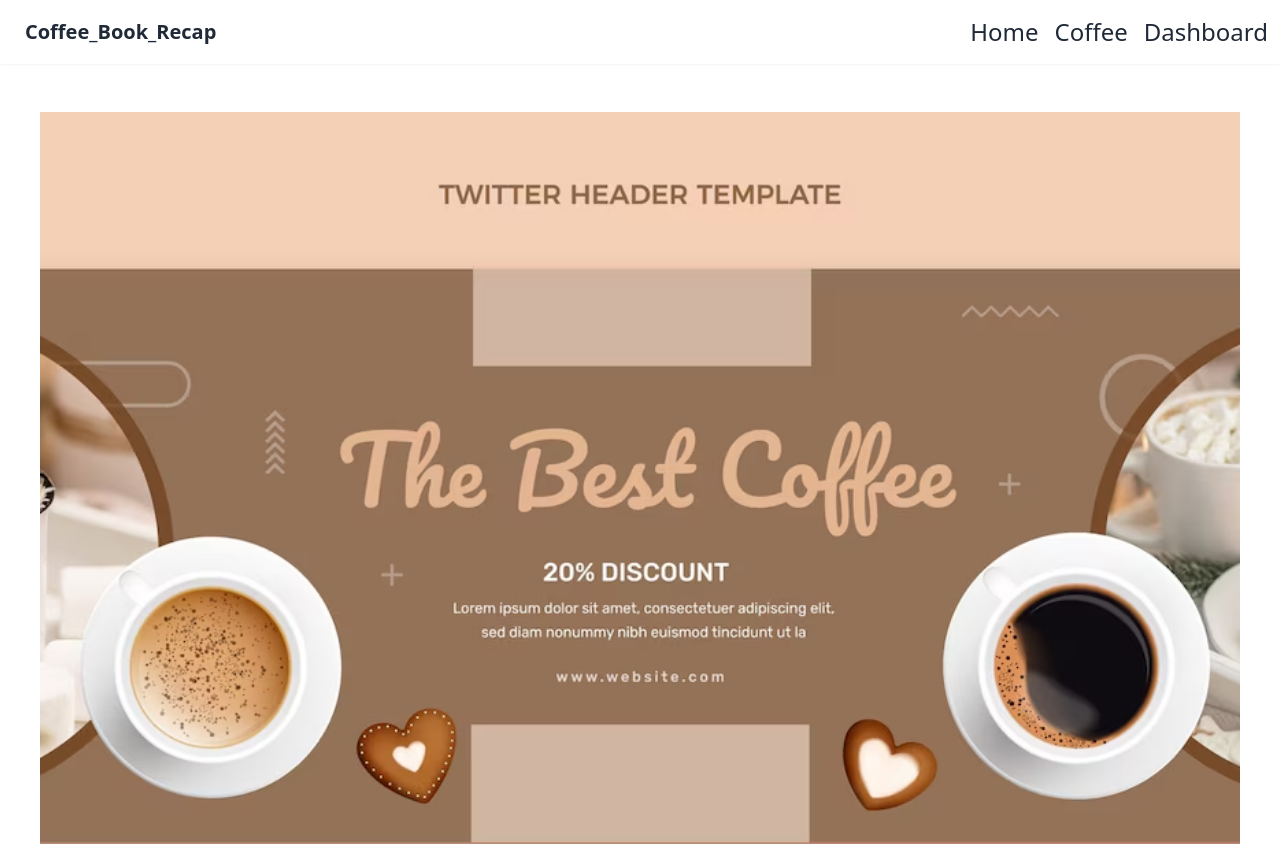
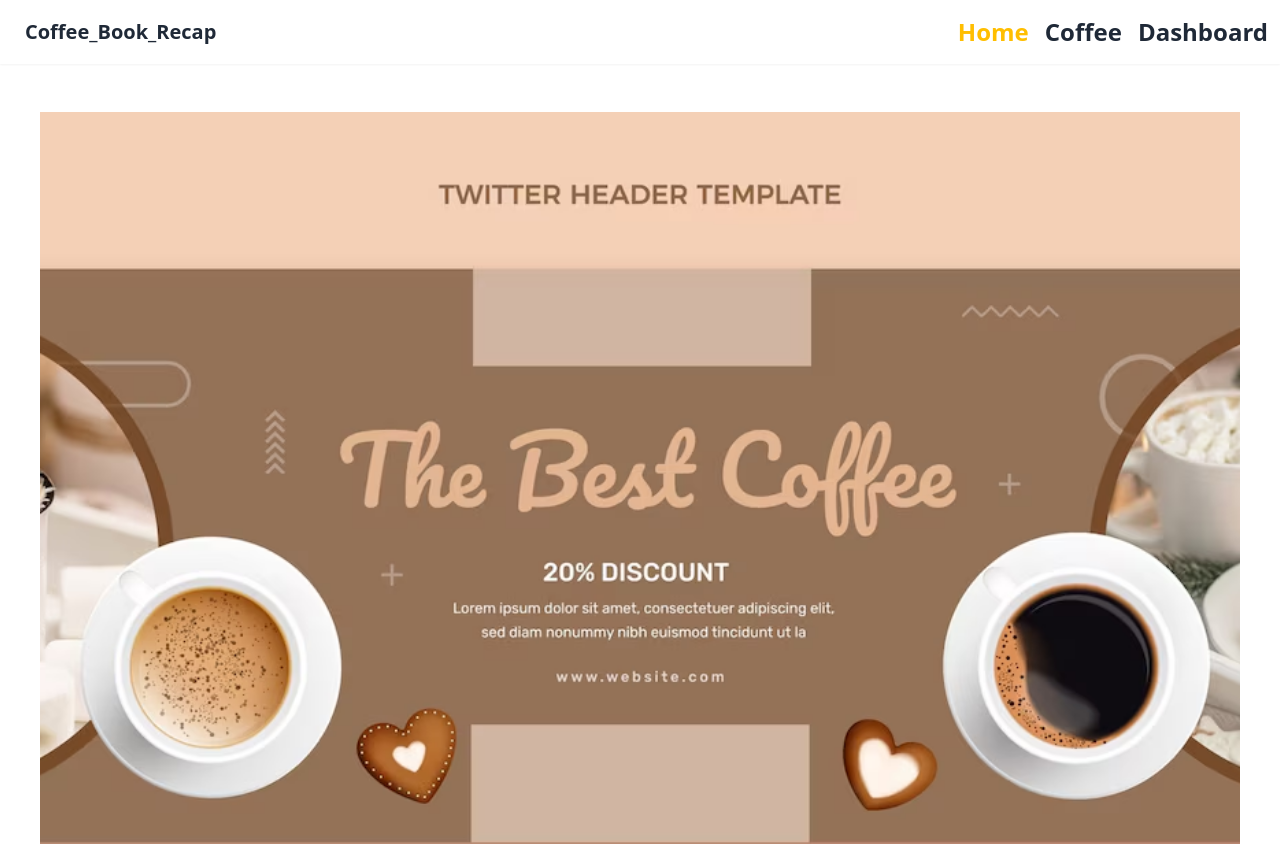
Before and after one commit to tajmirahman/Coffees-book-website, a React (Vite) app in the folder my-project/: page / in a window 1280 px wide. Shown: the top 844 px of the page. Built offline with nearby package versions, Linux system fonts and the light colour scheme.

Commit message:
navlink done

```diff
--- a/my-project/src/Layouts/MainLayout.jsx
+++ b/my-project/src/Layouts/MainLayout.jsx
@@ -8,7 +8,9 @@ const MainLayout = () => {
         <div>
 
             {/* navber */}
+            <div className="h-16">
             <NavBer/>
+            </div>
 
             <div className="min-h-[calc(100vh-242px)] container mx-auto px-10 py-12">
 
--- a/my-project/src/Pages/Coffee.jsx
+++ b/my-project/src/Pages/Coffee.jsx
@@ -1,10 +1,18 @@
+import { useLoaderData } from "react-router-dom";
+import Card from "../components/Card";
 
 
 const Coffee = () => {
+
+    const data=useLoaderData();
+
+
     return (
-        <div>
-            <h1>This is coffee page</h1>
-        </div>
+        <div className="grid grid-cols-1 md:grid-cols-2 lg:grid-cols-3 gap-4">
+                {
+                    data.map(coffee => <Card key={coffee.id} coffee={coffee} />)
+                }
+            </div>
     );
 };
 
--- a/my-project/src/Routes/Routes.jsx
+++ b/my-project/src/Routes/Routes.jsx
@@ -31,7 +31,8 @@ const routes = createBrowserRouter([
             },
             {
                 path: '/coffee',
-                element:<Coffee />
+                element:<Coffee />,
+                loader: () => fetch('../coffees.json'),
             },
             {
                 path: '/dashboard',
--- a/my-project/src/components/CoffeeCard.jsx
+++ b/my-project/src/components/CoffeeCard.jsx
@@ -28,8 +28,6 @@ const CoffeeCard = () => {
 
         <>
             <div className="grid grid-cols-1 md:grid-cols-2 lg:grid-cols-3 gap-4">
-
-
                 {
                     coffee.map(coffee => <Card key={coffee.id} coffee={coffee} />)
                 }
--- a/my-project/src/components/Home.jsx
+++ b/my-project/src/components/Home.jsx
@@ -8,11 +8,13 @@ const Home = () => {
     return (
         <div>
             {/* Banner */}
-            <Banner />
+
+                <Banner />
+
 
             {/* Heading section */}
             <Heading title={'Browse Coffees By Category'}
-            subTitle={'Choose your desired coffee category though specific coffes that feet in your test'} />
+                subTitle={'Choose your desired coffee category though specific coffes that feet in your test'} />
 
             {/* Category section */}
             <Categories />
--- a/my-project/src/components/NavBer.jsx
+++ b/my-project/src/components/NavBer.jsx
@@ -1,9 +1,9 @@
 import React from 'react';
-import { Link } from 'react-router-dom';
+import { Link, NavLink } from 'react-router-dom';
 
 const NavBer = () => {
     return (
-        <div className="navbar bg-base-100 shadow-sm">
+        <div className="navbar bg-base-100 shadow-sm z-30 fixed backdrop-blur-lg bg-white/30">
             <div className="navbar-start">
                 <div className="dropdown">
                     <div tabIndex={0} role="button" className="btn btn-ghost lg:hidden">
@@ -12,18 +12,19 @@ const NavBer = () => {
                     <ul
                         tabIndex={0}
                         className="menu menu-sm dropdown-content bg-base-100 rounded-box z-1 mt-3 w-52 p-2 shadow">
-                        <Link to={'/'} >Home</Link>
-                        <Link to={'/coffee'} >Coffee</Link>
-                        <Link to={'/dashboard'} >Dashboard</Link>
+                        <NavLink to={'/'} className={({ isActive }) => `font-bold ${isActive ? 'text-warning' : 'hover:text-warning'}`}>Home</NavLink>
+                        <NavLink to={'/coffee'} className={({ isActive }) => `font-bold ${isActive ? 'text-warning' : 'hover:text-warning'}`}>Coffee</NavLink>
+                        <NavLink to={'/dashboard'} className={({ isActive }) => `font-bold ${isActive ? 'text-warning' : 'hover:text-warning'}`}>Dashboard</NavLink>
                     </ul>
                 </div>
                 <Link to={'/'} className="btn btn-ghost text-xl">Coffee_Book_Recap</Link>
             </div>
             <div className="navbar-end hidden lg:flex">
                 <ul className="menu menu-horizontal gap-4 text-2xl px-1">
-                    <Link to={'/'} >Home</Link>
-                    <Link to={'/coffee'} >Coffee</Link>
-                    <Link to={'/dashboard'} >Dashboard</Link>
+                    <NavLink to={'/'} className={({ isActive }) => `font-bold ${isActive ? 'text-warning' : 'hover:text-warning'}`}>Home</NavLink>
+                    <NavLink to={'/coffee'} className={({ isActive }) => `font-bold ${isActive ? 'text-warning' : 'hover:text-warning'}`}>Coffee</NavLink>
+                    <NavLink to={'/dashboard'} className={({ isActive }) => `font-bold ${isActive ? 'text-warning' : 'hover:text-warning'}`}>Dashboard</NavLink>
+
 
                 </ul>
             </div>
--- a/my-project/src/index.css
+++ b/my-project/src/index.css
@@ -1,3 +1,8 @@
 @tailwind base;
 @tailwind components;
 @tailwind utilities;
+
+
+html{
+    overflow-y: scroll;
+}
```
Also changed, not shown: my-project/src/Pages/Home.jsx (deleted).
